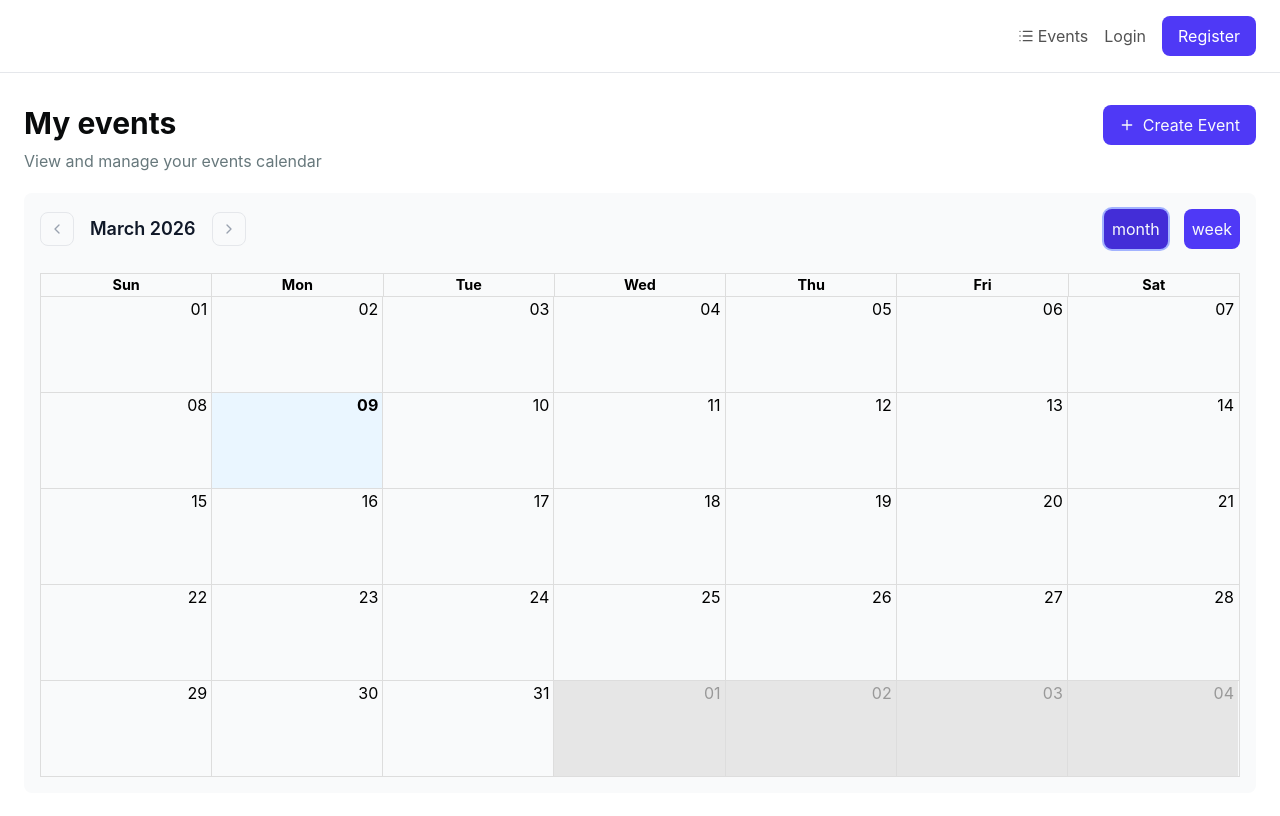
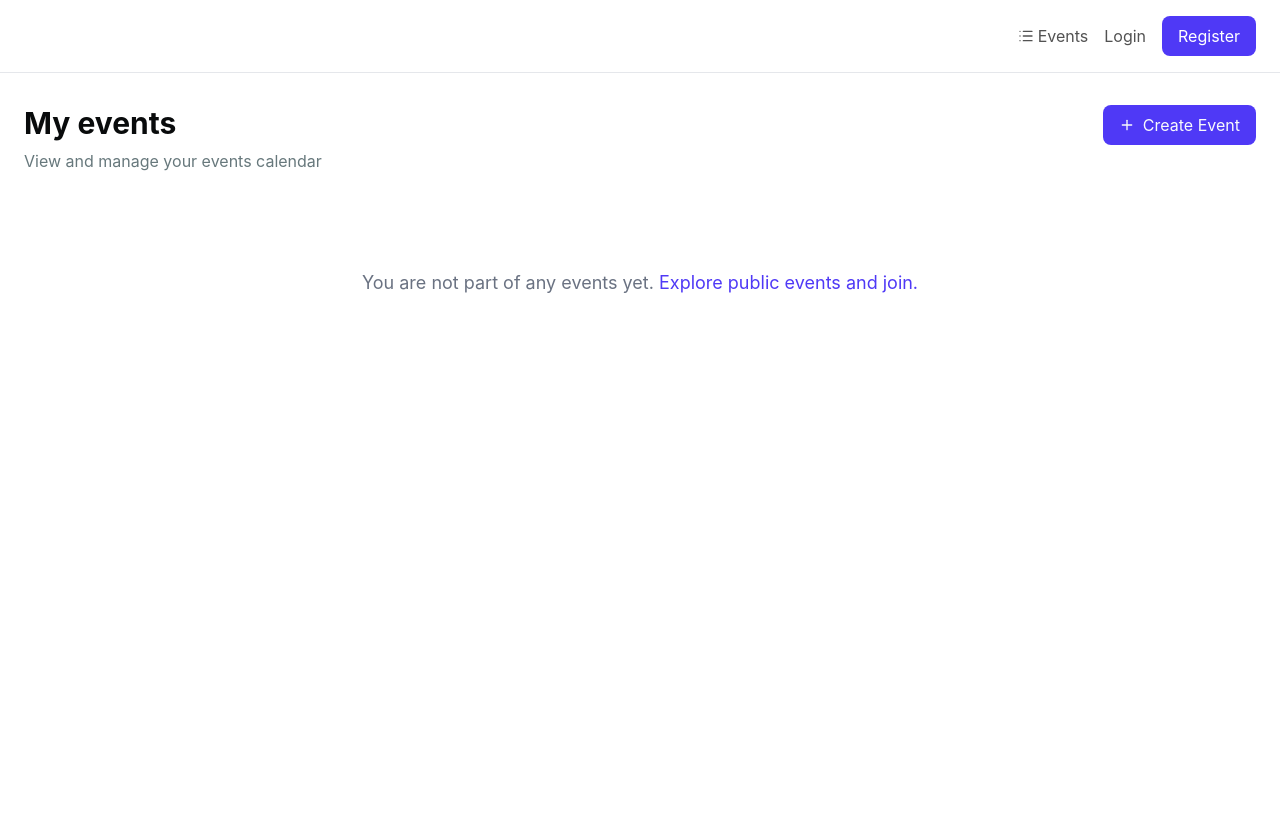
Before and after one commit to toriruban/Application, a React app in the folder frontend/: page /my-events in a window 1280 px wide. Shown: the top 816 px of the page. Built offline with nearby package versions, Linux system fonts and the light colour scheme; no server answers; the HTML template or start-up script is replaced by a standard one.

Commit message:
fix: add message if you are not part of  any event redirect to events page

```diff
--- a/frontend/src/pages/MyEventsPage.tsx
+++ b/frontend/src/pages/MyEventsPage.tsx
@@ -82,7 +82,17 @@ export default function MyEventsPage() {
           </Link>
         </div>
 
-        {/* Calendar */}
+        {events.length === 0 ? (
+          <div className="flex flex-col items-center justify-center py-24 text-center">
+            <p className="text-gray-500 text-lg">You are not part of any events yet.{' '}
+              <Link
+                to="/events"
+                className="text-indigo-600 hover:underline">
+                Explore public events and join.
+              </Link>
+            </p>
+          </div>
+        ) : (
           <div className="h-500px lg:h-[calc(100vh-200px)] p-4 mt-5 bg-gray-50 rounded-lg">
             <Calendar
               localizer={localizer}
@@ -107,6 +117,7 @@ export default function MyEventsPage() {
               defaultView="month"
             />
           </div>
+        )}
       </div>
     </div>
   )
```
Lines whose indentation alone changed are shown as unchanged.
